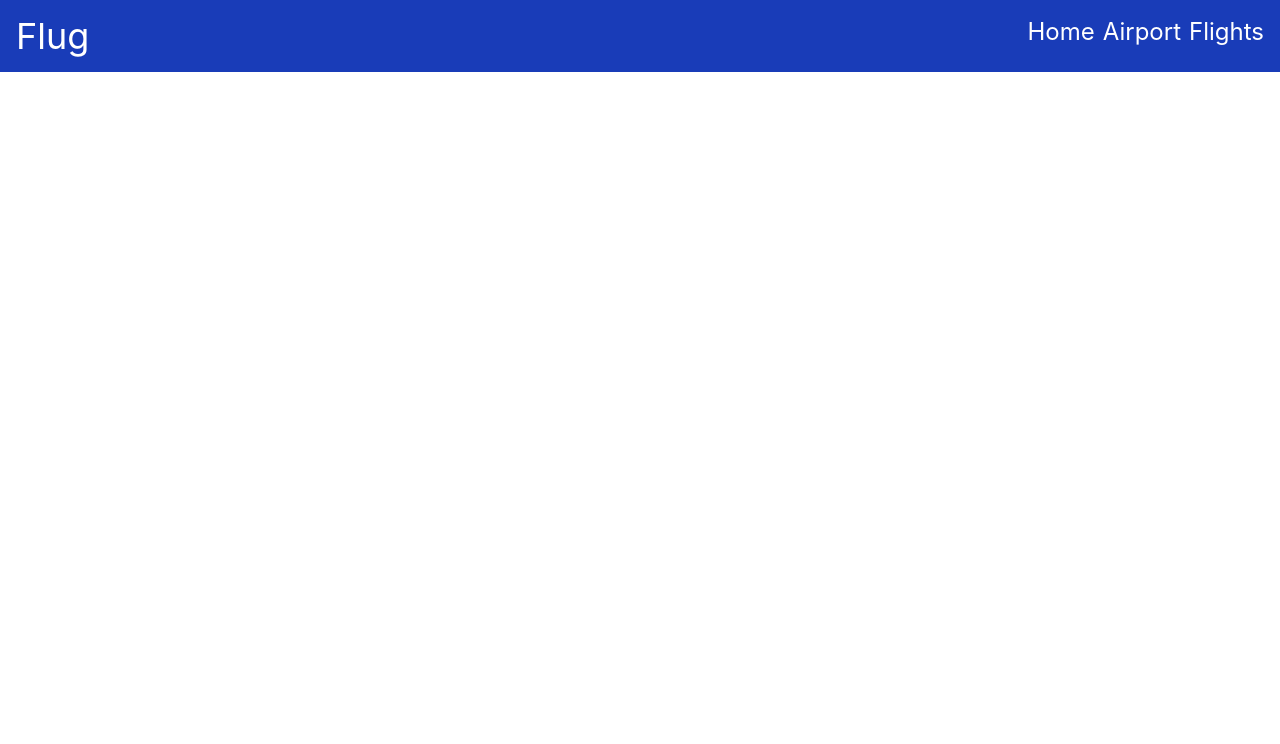
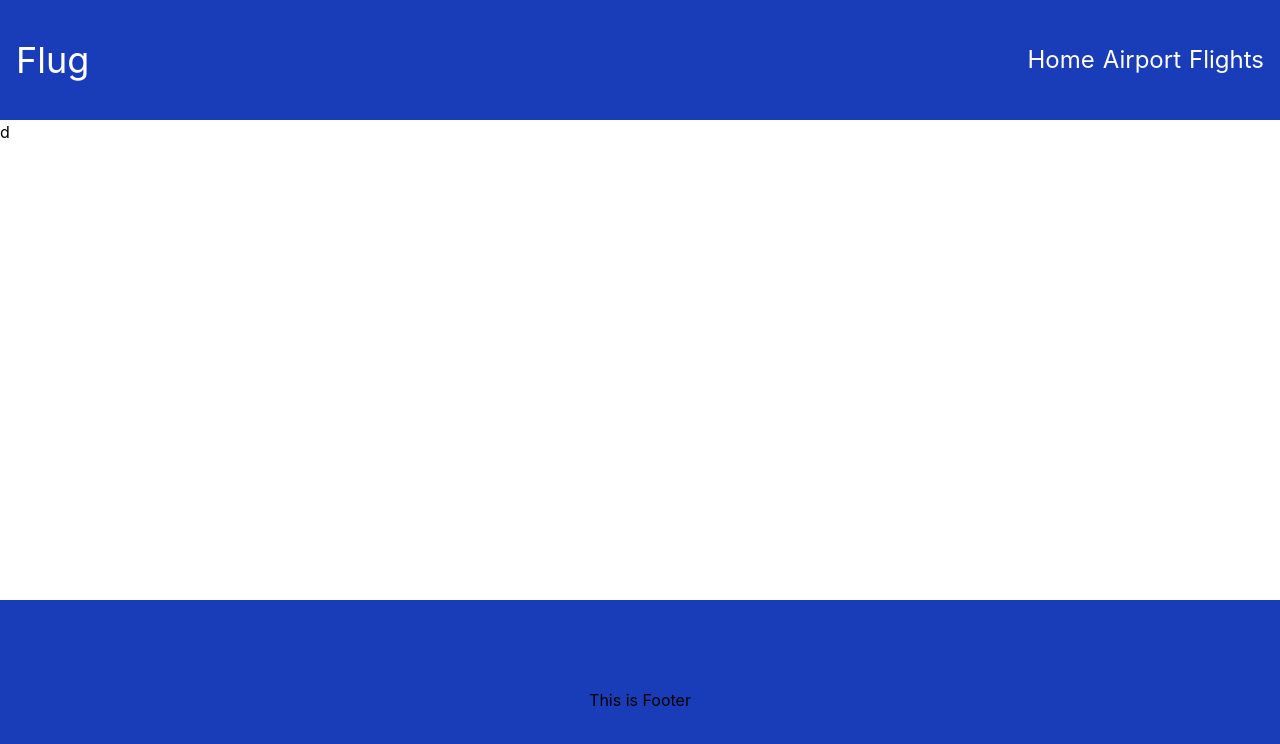
Before and after one commit to lucky-KRMU/Flug, a React (Vite) app: page / in a window 1280 px wide. Shown: the top 744 px of the page. Built offline with nearby package versions, Linux system fonts and the light colour scheme.

Commit message:
add footer

```diff
--- a/src/App.jsx
+++ b/src/App.jsx
@@ -1,5 +1,6 @@
 import { useState } from 'react'
 import Header from './Components/Header/Header'
+import Footer from './Components/Footer/Footer';
 
 function App() {
   const [count, setCount] = useState(0);
@@ -7,6 +8,8 @@ function App() {
   return (
     <>
       <Header />
+      <div className='h-[60vh]'>d</div>
+      <Footer/>
     </>
   )
 }
--- /dev/null
+++ b/src/Components/Footer/Footer.jsx
@@ -0,0 +1,11 @@
+import React from "react";
+
+export default function Footer() {
+    return(
+        <>
+        <footer className="bg-blue-800 h-[25vh] flex items-center justify-center">
+        This is Footer
+        </footer>
+        </>
+    );
+}
--- a/src/Components/Header/Header.jsx
+++ b/src/Components/Header/Header.jsx
@@ -4,8 +4,8 @@ const Header = () => {
 
     return (
         <>
-            <header className="bg-blue-800 text-white">
-                <nav className="flex justify-between p-4">
+            <header className="bg-blue-800 text-white ">
+                <nav className="h-[15vh] flex justify-between items-center p-4">
                     <div className="order-1 text-4xl cursor-pointer">Flug</div>
                     <div className="order-2 text-2xl cursor-pointer">
                         <ul className="flex gap-2">
```
